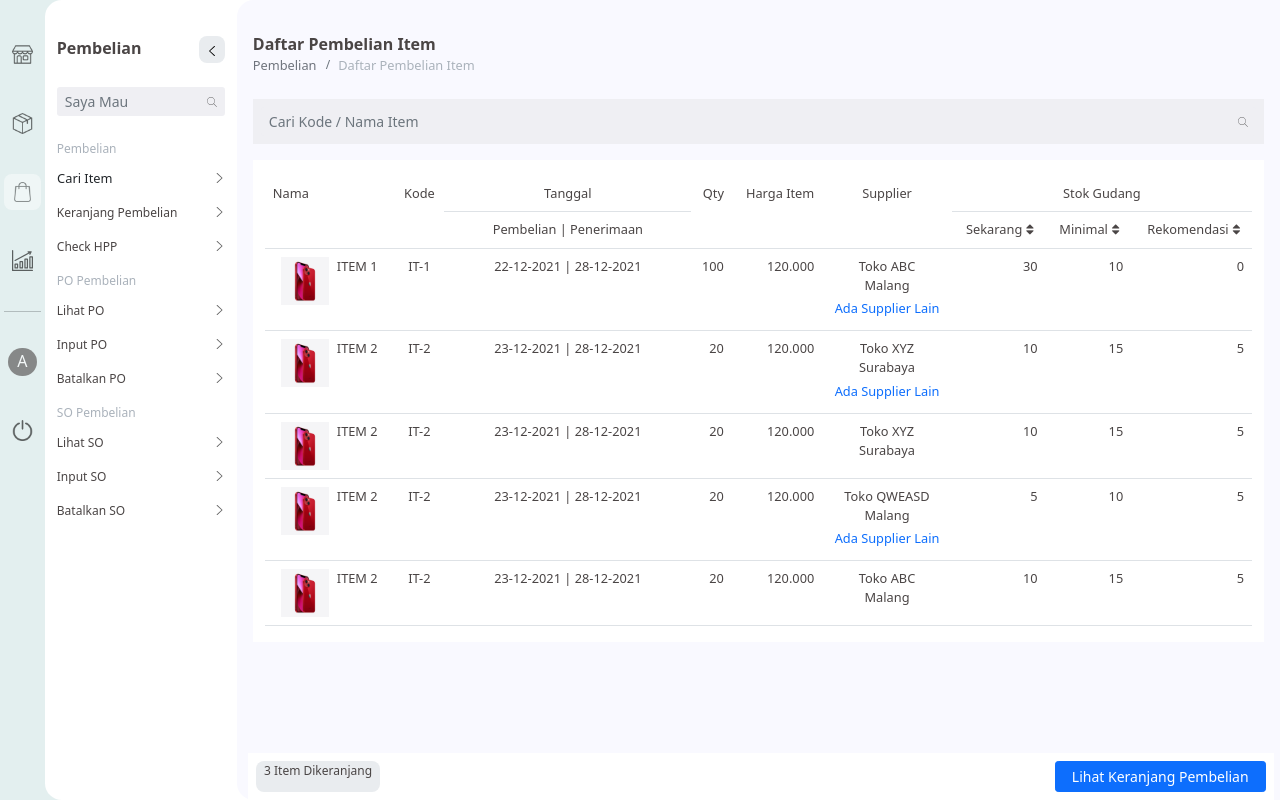
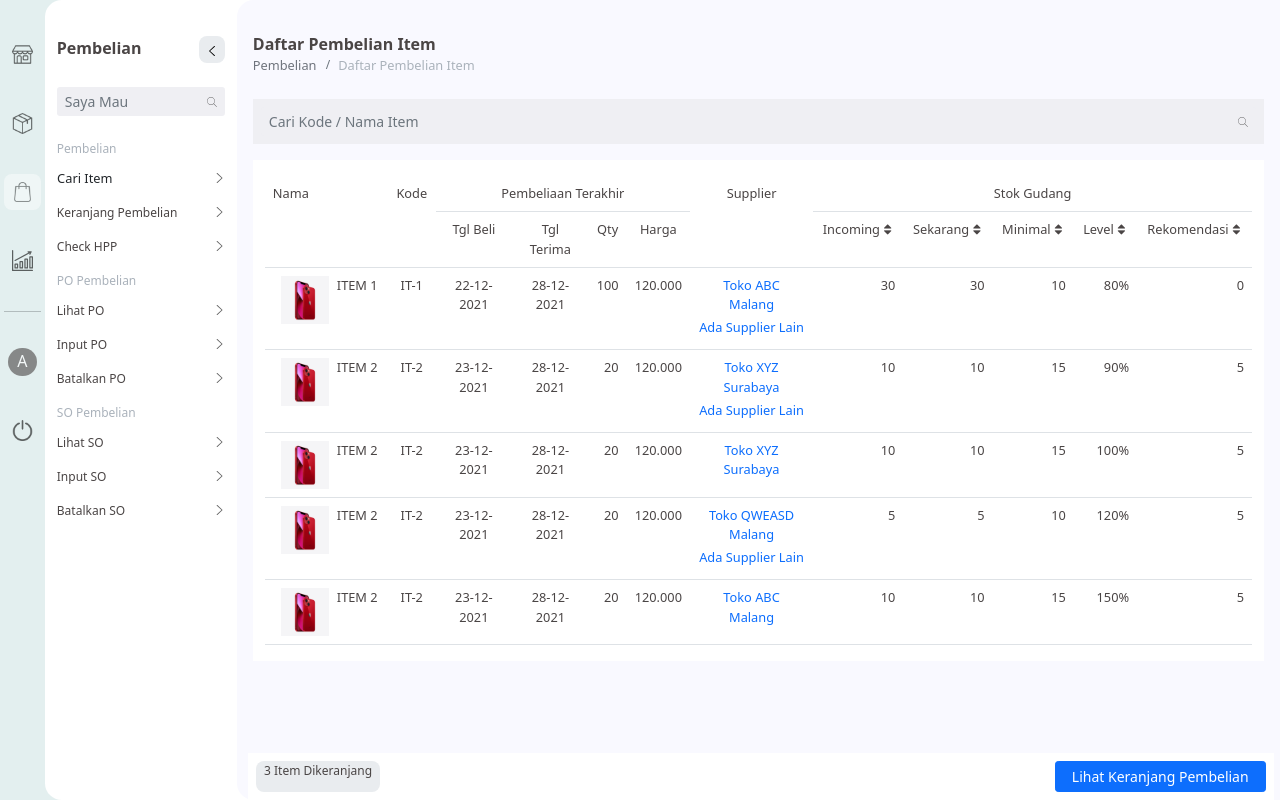
Before and after one commit to SODA-ID/soda-id.github.io, a plain HTML site: page PO/searchproduct.html in a window 1280 px wide. Drawn offline with Linux system fonts and the light colour scheme.

Commit message:
Website update

```diff
--- a/PO/searchproduct.html
+++ b/PO/searchproduct.html
@@ -147,71 +147,89 @@
                                                     <tr>
                                                         <td class="text-start" rowspan="2">Nama</td>
                                                         <td class="text-center" rowspan="2">Kode</td>
-                                                        <td class="text-center col-3">Tanggal</td>
-                                                        <td class="text-end" rowspan="2">Qty</td>
-                                                        <td class="text-end" rowspan="2">Harga Item</td>
+                                                        <td class="text-center col-3" colspan="4">Pembeliaan Terakhir</td>
                                                         <td class="text-center" rowspan="2">Supplier</td>
-                                                        <td class="text-center" colspan="3">Stok Gudang</td>
+                                                        <td class="text-center" colspan="5">Stok Gudang</td>
                                                     </tr>
                                                     <tr>
-                                                        <td class="text-center">Pembelian | Penerimaan</td>
+                                                        <td class="text-center">Tgl Beli</td>
+                                                        <td class="text-center">Tgl Terima</td>
+                                                        <td class="text-center">Qty</td>
+                                                        <td class="text-center">Harga</td>
+                                                        <td class="text-end">Incoming<i class="fa fa-sort mx-1"></i></td>
                                                         <td class="text-end">Sekarang<i class="fa fa-sort mx-1"></i></td>
                                                         <td class="text-end">Minimal<i class="fa fa-sort mx-1"></i></td>
+                                                        <td class="text-end">Level<i class="fa fa-sort mx-1"></i></td>
                                                         <td class="text-end">Rekomendasi<i class="fa fa-sort mx-1"></i></td>
                                                     </tr>
                                                     <tr class="clickable" onclick="openModal(&#39;modalConfirmationSupplier&#39;);">
                                                         <td>ITEM 1<img class="img-fluid mx-2 float-start" src="../assets/img/7fc4f9f6c04863bc4d3555f13a0fc602.jpg" width="48px"></td>
                                                         <td class="text-center">IT-1</td>
-                                                        <td class="text-center">22-12-2021 |&nbsp;28-12-2021</td>
+                                                        <td class="text-center">22-12-2021</td>
+                                                        <td class="text-center">28-12-2021</td>
                                                         <td class="text-end">100</td>
                                                         <td class="text-end">120.000</td>
-                                                        <td class="text-center">Toko ABC <br>Malang<a class="d-block my-1" href="#" onclick="openModal(&#39;modalProductDuplicateSupplier&#39;)">Ada Supplier Lain</a></td>
+                                                        <td class="text-center"><a href="#" onclick="openModal(&#39;modalInfoSupplier&#39;)">Toko ABC<br>Malang</a><a class="d-block my-1" href="#" onclick="openModal(&#39;modalProductDuplicateSupplier&#39;)">Ada Supplier Lain</a></td>
+                                                        <td class="text-end">30</td>
                                                         <td class="text-end">30</td>
                                                         <td class="text-end">10</td>
+                                                        <td class="text-end">80%</td>
                                                         <td class="text-end">0</td>
                                                     </tr>
                                                     <tr class="clickable" onclick="openModal(&#39;modalConfirmationSupplier&#39;);">
                                                         <td>ITEM 2<img class="img-fluid mx-2 float-start" src="../assets/img/7fc4f9f6c04863bc4d3555f13a0fc602.jpg" width="48px"></td>
                                                         <td class="text-center">IT-2</td>
-                                                        <td class="text-center">23-12-2021 |&nbsp;28-12-2021</td>
+                                                        <td class="text-center">23-12-2021</td>
+                                                        <td class="text-center">28-12-2021</td>
                                                         <td class="text-end">20</td>
                                                         <td class="text-end">120.000</td>
-                                                        <td class="text-center">Toko XYZ <br>Surabaya<a class="d-block my-1" href="#" onclick="openModal(&#39;modalProductDuplicateSupplier&#39;)">Ada Supplier Lain</a></td>
+                                                        <td class="text-center"><a href="#" onclick="openModal(&#39;modalInfoSupplier&#39;)">Toko XYZ<br>Surabaya</a><a class="d-block my-1" href="#" onclick="openModal(&#39;modalProductDuplicateSupplier&#39;)">Ada Supplier Lain</a></td>
+                                                        <td class="text-end">10</td>
                                                         <td class="text-end">10</td>
                                                         <td class="text-end">15</td>
+                                                        <td class="text-end">90%</td>
                                                         <td class="text-end">5</td>
                                                     </tr>
                                                     <tr class="clickable" onclick="openModal(&#39;modalConfirmationSupplier&#39;);">
                                                         <td>ITEM 2<img class="img-fluid mx-2 float-start" src="../assets/img/7fc4f9f6c04863bc4d3555f13a0fc602.jpg" width="48px"></td>
                                                         <td class="text-center">IT-2</td>
-                                                        <td class="text-center">23-12-2021 |&nbsp;28-12-2021</td>
+                                                        <td class="text-center">23-12-2021</td>
+                                                        <td class="text-center">28-12-2021</td>
                                                         <td class="text-end">20</td>
                                                         <td class="text-end">120.000</td>
-                                                        <td class="text-center">Toko XYZ <br>Surabaya</td>
+                                                        <td class="text-center"><a href="#" onclick="openModal(&#39;modalInfoSupplier&#39;)">Toko XYZ<br>Surabaya</a></td>
+                                                        <td class="text-end">10</td>
                                                         <td class="text-end">10</td>
                                                         <td class="text-end">15</td>
+                                                        <td class="text-end">100%</td>
                                                         <td class="text-end">5</td>
                                                     </tr>
                                                     <tr class="clickable" onclick="openModal(&#39;modalConfirmationSupplier&#39;);">
                                                         <td>ITEM 2<img class="img-fluid mx-2 float-start" src="../assets/img/7fc4f9f6c04863bc4d3555f13a0fc602.jpg" width="48px"></td>
                                                         <td class="text-center">IT-2</td>
-                                                        <td class="text-center">23-12-2021 |&nbsp;28-12-2021</td>
+                                                        <td class="text-center">23-12-2021</td>
+                                                        <td class="text-center">28-12-2021</td>
                                                         <td class="text-end">20</td>
                                                         <td class="text-end">120.000</td>
-                                                        <td class="text-center">Toko QWEASD<br>Malang<a class="d-block my-1" href="#" onclick="openModal(&#39;modalProductDuplicateSupplier&#39;)">Ada Supplier Lain</a></td>
+                                                        <td class="text-center"><a href="#" onclick="openModal(&#39;modalInfoSupplier&#39;)">Toko QWEASD<br>Malang<br></a><a class="d-block my-1" href="#" onclick="openModal(&#39;modalProductDuplicateSupplier&#39;)">Ada Supplier Lain</a></td>
+                                                        <td class="text-end">5</td>
                                                         <td class="text-end">5</td>
                                                         <td class="text-end">10</td>
+                                                        <td class="text-end">120%</td>
                                                         <td class="text-end">5</td>
                                                     </tr>
                                                     <tr class="clickable" onclick="openModal(&#39;modalConfirmationSupplier&#39;);">
                                                         <td>ITEM 2<img class="img-fluid mx-2 float-start" src="../assets/img/7fc4f9f6c04863bc4d3555f13a0fc602.jpg" width="48px"></td>
                                                         <td class="text-center">IT-2</td>
-                                                        <td class="text-center">23-12-2021 |&nbsp;28-12-2021</td>
+                                                        <td class="text-center">23-12-2021</td>
+                                                        <td class="text-center">28-12-2021</td>
                                                         <td class="text-end">20</td>
                                                         <td class="text-end">120.000</td>
-                                                        <td class="text-center">Toko ABC <br>Malang</td>
+                                                        <td class="text-center"><a href="#" onclick="openModal(&#39;modalInfoSupplier&#39;)">Toko ABC<br>Malang<br></a></td>
+                                                        <td class="text-end">10</td>
                                                         <td class="text-end">10</td>
                                                         <td class="text-end">15</td>
+                                                        <td class="text-end">150%</td>
                                                         <td class="text-end">5</td>
                                                     </tr>
                                                 </tbody>
@@ -653,6 +671,46 @@
             </div>
         </div>
     </div>
+    <div class="modal fade" role="dialog" tabindex="-1" id="modalInfoSupplier">
+        <div class="modal-dialog modal-dialog-centered" role="document">
+            <div class="modal-content">
+                <div class="modal-header">
+                    <h4 class="modal-title">Detail Supplier</h4><button type="button" class="btn-close" data-bs-dismiss="modal" aria-label="Close"></button>
+                </div>
+                <div class="modal-body">
+                    <div class="row">
+                        <div class="col pl-2">
+                            <p class="description mb-0">Nama</p>
+                            <p class="text-end subtitle small mb-2">Toko ABC</p>
+                            <p class="description mb-0">Alamat</p>
+                            <p class="text-end subtitle small mb-2">Jln. Merbabu No. 9A, Malang</p>
+                            <p class="description mb-0">Jenis</p>
+                            <p class="text-end subtitle small mb-2">Ecommerce - Tokopedia&nbsp;&nbsp;<a href="#"><i class="fa fa-external-link"></i></a></p>
+                            <p class="description mb-0">Pembelian Terakhir</p>
+                            <p class="text-end subtitle small mb-2">28-12-2021</p>
+                        </div>
+                    </div>
+                </div>
+                <div class="modal-footer"></div>
+                <div class="modal fade" role="dialog" tabindex="-1" id="modalStatusSo-8">
+                    <div class="modal-dialog modal-dialog-centered" role="document">
+                        <div class="modal-content">
+                            <div class="modal-header">
+                                <h4 class="modal-title">Status SO</h4><button type="button" class="btn-close" data-bs-dismiss="modal" aria-label="Close"></button>
+                            </div>
+                            <div class="modal-body">
+                                <p class="small text-success mb-1">Diterbitkan</p>
+                                <p class="small">Dokumen SO sudah di-input kedalam sistem dan dalam keadaan aktif(tidak di void)</p>
+                                <p class="small text-danger mb-1">Dibatalkan</p>
+                                <p class="small">Dokumen SO sudah diterbitkan dan telah dibatalkan.</p>
+                            </div>
+                            <div class="modal-footer"><button class="btn btn-light btn-block w-100" type="button">Ok</button></div>
+                        </div>
+                    </div>
+                </div>
+            </div>
+        </div>
+    </div>
     <div class="modal fade" role="dialog" tabindex="-1" id="modalItemNew">
         <div class="modal-dialog modal-lg modal-dialog-centered" role="document">
             <div class="modal-content">
```
Also changed, not shown: index.html (+1 -11 lines), 1 other file.
